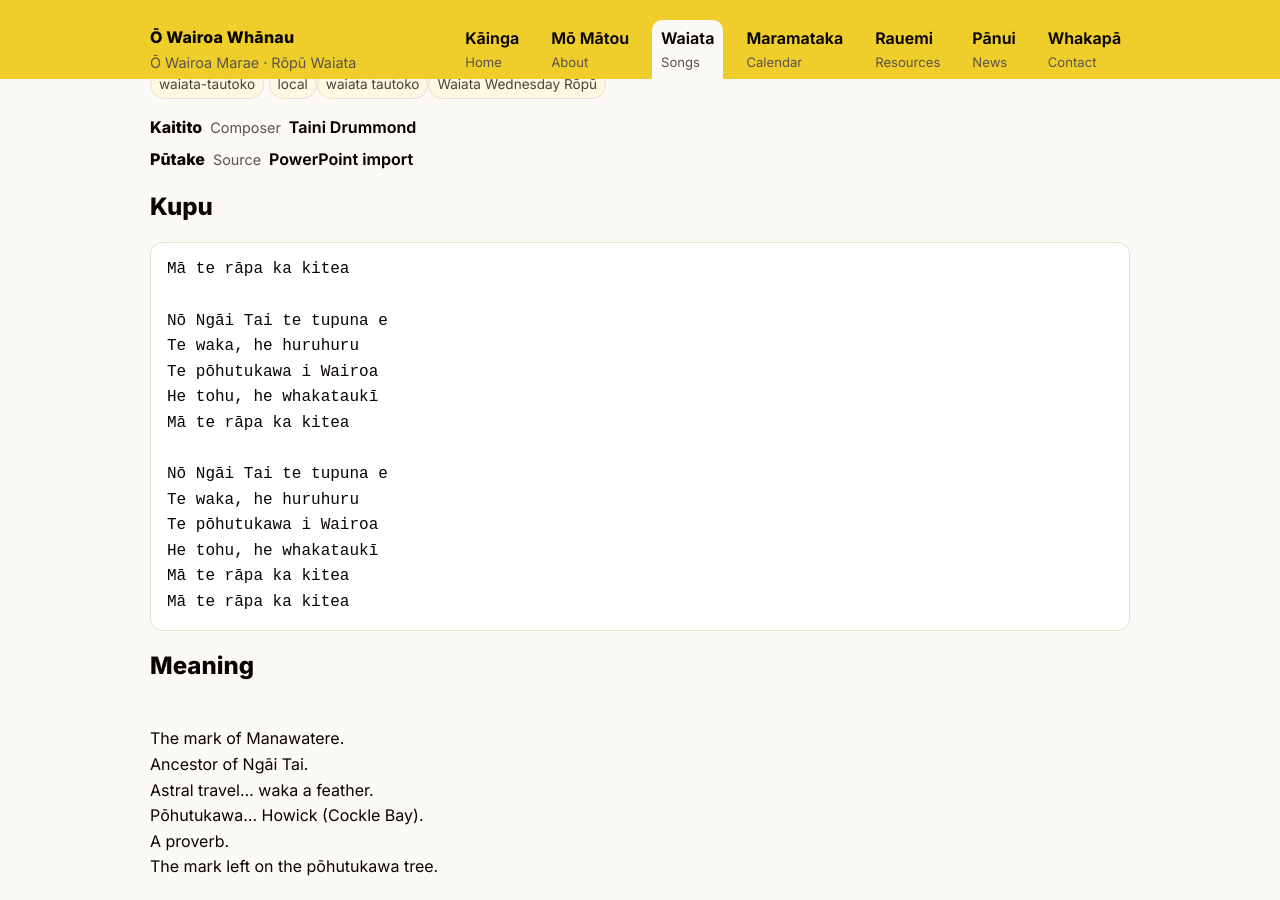
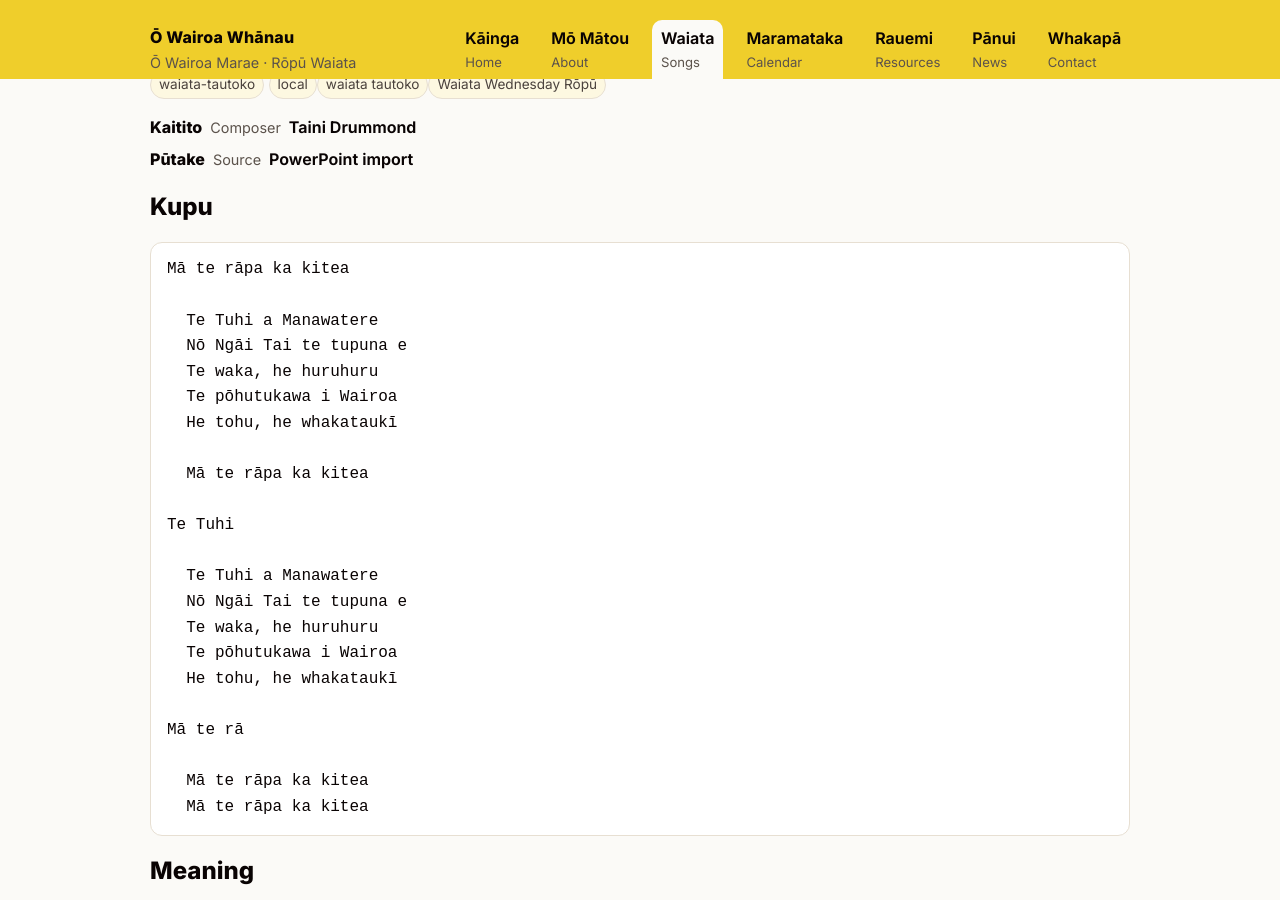
Before and after one commit to Standen-Home/owairoawhanau-site, a Jekyll site: the page built from _waiata/te-tuhi-a-manawatere.md, in a window 1280 px wide and 900 px high, scrolled down 209 px. Built offline with Jekyll 4.4.1, drawn with Linux system fonts in a browser that asks for light colours.

Commit message:
Te Tuhi Update

```diff
--- a/_waiata/te-tuhi-a-manawatere.md
+++ b/_waiata/te-tuhi-a-manawatere.md
@@ -22,18 +22,26 @@ order: 20
 <pre class="lyrics">
 Mā te rāpa ka kitea
 
-Nō Ngāi Tai te tupuna e
-Te waka, he huruhuru
-Te pōhutukawa i Wairoa
-He tohu, he whakataukī
-Mā te rāpa ka kitea
+  Te Tuhi a Manawatere
+  Nō Ngāi Tai te tupuna e
+  Te waka, he huruhuru
+  Te pōhutukawa i Wairoa
+  He tohu, he whakataukī
 
-Nō Ngāi Tai te tupuna e
-Te waka, he huruhuru
-Te pōhutukawa i Wairoa
-He tohu, he whakataukī
-Mā te rāpa ka kitea
-Mā te rāpa ka kitea
+  Mā te rāpa ka kitea
+
+Te Tuhi
+
+  Te Tuhi a Manawatere
+  Nō Ngāi Tai te tupuna e
+  Te waka, he huruhuru
+  Te pōhutukawa i Wairoa
+  He tohu, he whakataukī
+
+Mā te rā
+
+  Mā te rāpa ka kitea
+  Mā te rāpa ka kitea
 </pre>
 
 ## Meaning
```
